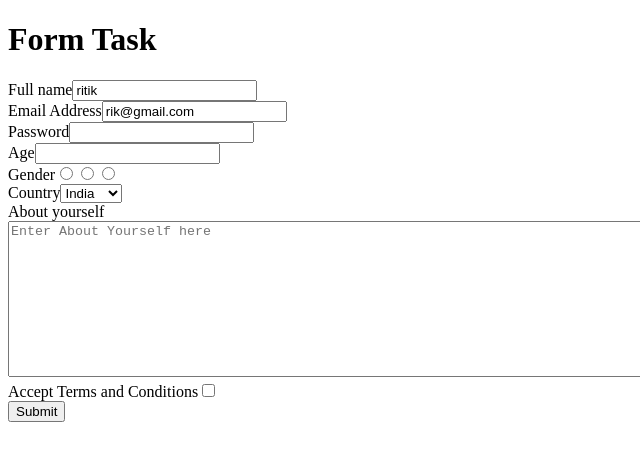
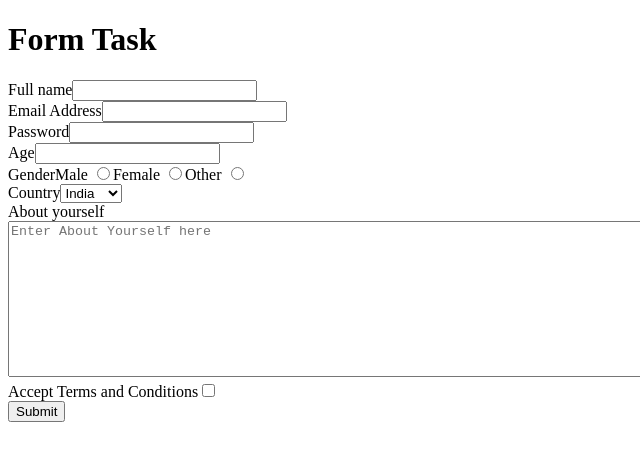
Before and after one commit to aashikofsach/Form_task, a React (Vite) app: page / in a window 1280 px wide. Shown: the top 460 px of the page, without its empty margins (0-640 px from the left). Built offline with nearby package versions, Linux system fonts and the light colour scheme.

Commit message:
added controllability on gender , country and checkbox done successfully as targeted

```diff
--- a/src/App.tsx
+++ b/src/App.tsx
@@ -3,24 +3,30 @@ import { useState } from 'react'
 function App() {
 
   const [formData , setFormdata] = useState({
-    name : "ritik",
-    email : "rik@gmail.com",
+    name : "",
+    email : "",
     password : "",
-    age : ""
+    age : "",
+    gender : "",
+    country : "",
+    checkbox : false
 
   })
 
   function handleSubmit(e)
   {
     e.preventDefault() ;
-    console.log(formData)
+    console.log("submitted Form data", formData )
 
   }
 
   function handleChange(e)
   {
-    console.log("we trigger the handle chamge ")
-    console.log(e.nativeEvent.data)
+    console.log(e.target.name , e.target.value , e.target.type , e.target.checked)
+
+    const {name , value , type , checked} = e.target ;
+    setFormdata({...formData , [name] : type === "checkbox" ? checked : value})
+
   }
 
 
@@ -53,20 +59,20 @@ function App() {
         <div>
           <label htmlFor="">Gender</label>
           <label htmlFor="">
-            <input type="radio" name='gender' />
-            <input type="radio" name='gender' />
-            <input type="radio" name='gender' />
+         <label>Male</label>   <input type="radio" name='gender' value="male" onChange={(e)=> handleChange(e)}/>
+          <label>Female</label>  <input type="radio" name='gender' value='female' onChange={(e)=> handleChange(e)}/>
+          <label>Other</label>  <input type="radio" name='gender' value='other' onChange={(e)=> handleChange(e)}/>
           </label>
 
         </div>
 
         <div>
           <label htmlFor="">Country</label>
-          <select name="" id="">
-            <option value="">India</option>
-            <option value="">UK</option>
-            <option value="">USA</option>
-            <option value="">Others</option>
+          <select name="country" id="country" value={formData.country} onChange={(e)=> handleChange(e)}>
+            <option value="india">India</option>
+            <option value="uk">UK</option>
+            <option value="usa">USA</option>
+            <option value="others">Others</option>
           </select>
         </div>
 
@@ -77,7 +83,7 @@ function App() {
 
         <div>
           <label htmlFor="">Accept Terms and Conditions</label>
-          <input type="checkbox" />
+          <input type="checkbox" checked={formData.checkbox} name='checkbox' onChange={(e)=> handleChange(e)}/>
         </div>
 
         <button type='submit'>Submit</button>
```
